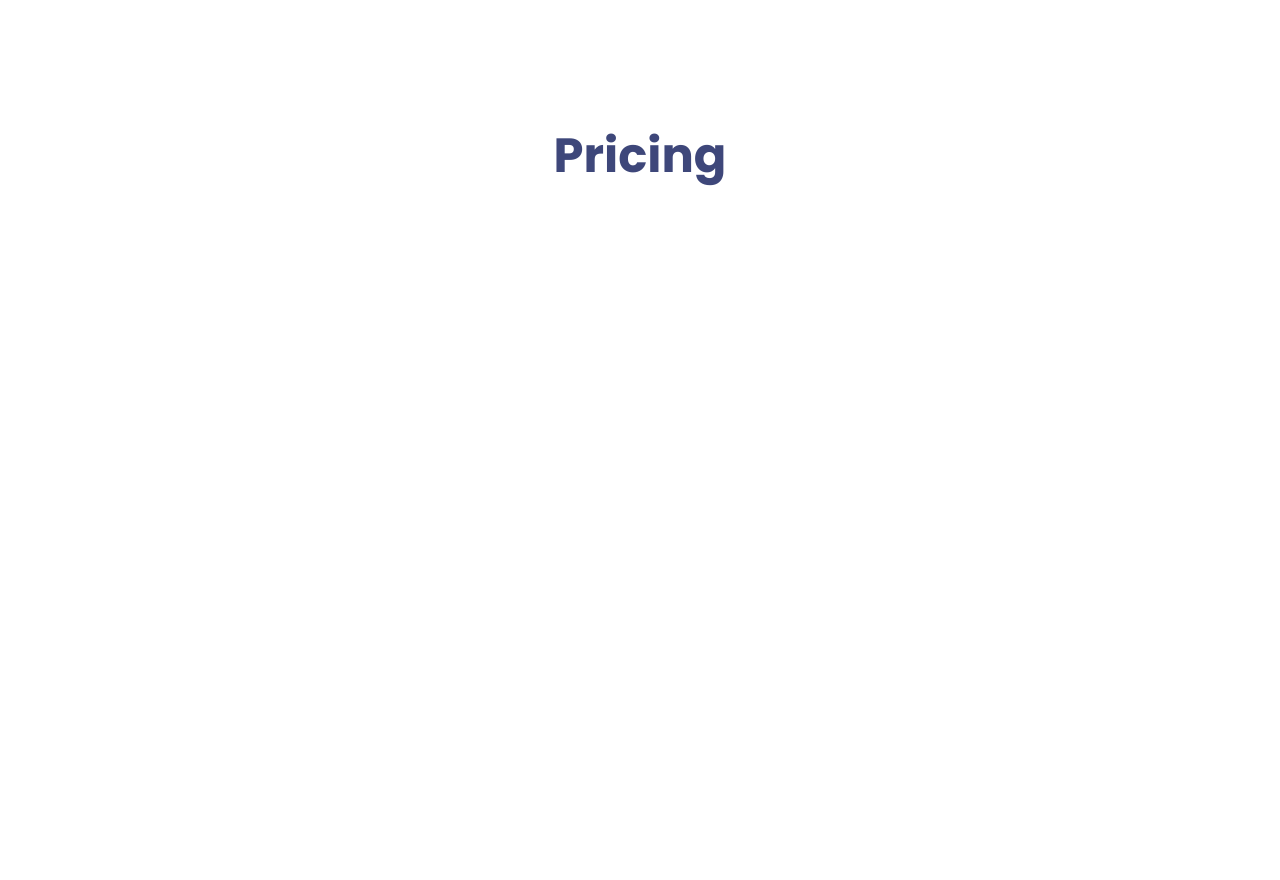
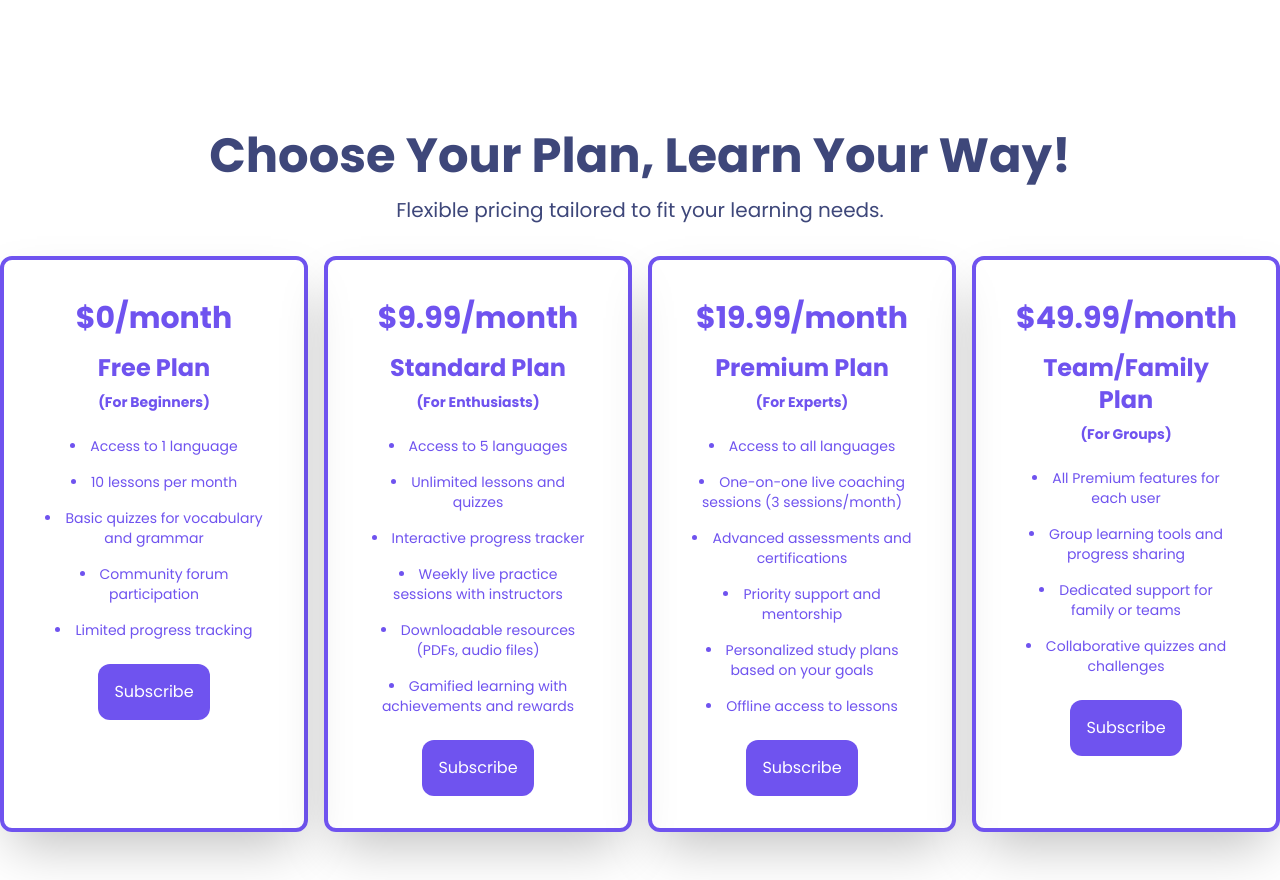
Before and after one commit to AffanImran1303/fluentia_languagelearningAppUI, a Next.js app: page / in a window 1280 px wide. Shown: the part 1820-2700 px from the top of the page. Before the commit the page ends 2048 px from the top, so only its background shows below. Built offline with nearby package versions, Linux system fonts and the light colour scheme.

Commit message:
Updated Pricing Section

```diff
--- /dev/null
+++ b/src/components/Cards.tsx
@@ -0,0 +1,80 @@
+"use client";
+import { cn } from "@/utils/cn";
+import { PricingPlans, Plan } from "@/constants";
+import Button from "./Button";
+
+interface Course{
+    id:number,
+    title:string,
+    slug:string,
+    description:string,
+    price:number,
+    instructor:string,
+    isFeatured:boolean,
+    image:string,
+}
+
+// interface Price{
+//   id:number,
+//   title:string,
+//   price:string,
+//   features:string,
+// }
+
+export function CourseCard({id,title,description,image}:Course) {
+  return (
+    <div className="max-w-xs w-full group/card">
+      <div
+        className={cn(
+          " cursor-pointer overflow-hidden relative card h-96 rounded-md shadow-xl  max-w-sm mx-auto backgroundImage flex flex-col justify-between p-4",
+        //   `bg-[url(https://images.unsplash.com/photo-1544077960-604201fe74bc?ixid=MnwxMjA3fDB8MHxwaG90by1wYWdlfHx8fGVufDB8fHx8&ixlib=rb-1.2.1&auto=format&fit=crop&w=1651&q=80)] bg-cover`
+            "bg-cover bg-blend-darken"
+    )}
+        style={{backgroundImage:`url(${image})`}}
+      >
+        <div className="absolute w-full h-full top-0 left-0 transition duration-300 group-hover/card:bg-black opacity-60"></div>
+        <div className="text content mt-56">
+          <h1 className="font-bold text-xl md:text-2xl text-gray-50 relative z-10">
+            {title}
+          </h1>
+          <p className="font-normal text-sm text-gray-50 relative z-10 my-4">
+            {description}
+          </p>
+        </div>
+      </div>
+    </div>
+  );
+}
+
+export function PriceCard({name,planFor,price,features,description}:Plan){
+  return(
+<div className="max-w-xs w-full group/card shadow-2xl bg-transparent border-4 rounded-xl border-[#6f53ef] text-[#6f53ef]">
+      <div
+        className={cn(
+          "overflow-hidden relative card h-max rounded-md max-w-sm mx-auto flex flex-col justify-between p-4",
+    )}
+      >
+        <div className="absolute w-full h-max top-0 left-0 transition duration-300 group-hover/ease-in"></div>
+        <div className="items-center p-4">
+          <div className="text-center poppins-bold">
+          <p className="text-3xl p-2">
+            {price}
+          </p>
+          <h1 className="font-bold p-2 text-xl md:text-2xl">
+            {name}
+          </h1>
+          <p className="text-sm">{planFor}</p>
+          </div>
+          <div className="text-center text-sm my-4">
+          {features.map((features,index)=>(
+            <li key={index} className="p-2">{features}</li>
+          ))}
+          </div>
+          <div className="flex justify-center place-self-stretch">
+          <Button type={"button"} title={"Subscribe"}/>
+          </div>
+        </div>
+      </div>
+    </div>
+  )
+}
--- a/src/components/CourseCard.tsx
+++ /dev/null
@@ -1,38 +0,0 @@
-"use client";
-import { cn } from "@/utils/cn";
-
-interface Course{
-    id:number,
-    title:string,
-    slug:string,
-    description:string,
-    price:number,
-    instructor:string,
-    isFeatured:boolean,
-    image:string,
-}
-
-export function CourseCard({id,title,description,image}:Course) {
-  return (
-    <div className="max-w-xs w-full group/card">
-      <div
-        className={cn(
-          " cursor-pointer overflow-hidden relative card h-96 rounded-md shadow-xl  max-w-sm mx-auto backgroundImage flex flex-col justify-between p-4",
-        //   `bg-[url(https://images.unsplash.com/photo-1544077960-604201fe74bc?ixid=MnwxMjA3fDB8MHxwaG90by1wYWdlfHx8fGVufDB8fHx8&ixlib=rb-1.2.1&auto=format&fit=crop&w=1651&q=80)] bg-cover`
-            "bg-cover bg-blend-darken"
-    )}
-        style={{backgroundImage:`url(${image})`}}
-      >
-        <div className="absolute w-full h-full top-0 left-0 transition duration-300 group-hover/card:bg-black opacity-60"></div>
-        <div className="text content mt-56">
-          <h1 className="font-bold text-xl md:text-2xl text-gray-50 relative z-10">
-            {title}
-          </h1>
-          <p className="font-normal text-sm text-gray-50 relative z-10 my-4">
-            {description}
-          </p>
-        </div>
-      </div>
-    </div>
-  );
-}
--- a/src/components/FeaturedCourses.tsx
+++ b/src/components/FeaturedCourses.tsx
@@ -1,7 +1,7 @@
 import React from 'react'
 import Button from './Button'
 import courseData from '../data/language_courses.json';
-import { CourseCard } from './CourseCard';
+import { CourseCard } from './Cards';
 
 interface Course{
     id:number,
--- a/src/components/Pricing.tsx
+++ b/src/components/Pricing.tsx
@@ -1,10 +1,18 @@
 import React from 'react'
+import { PriceCard } from './Cards'
+import {PricingPlans, Plan} from '@/constants';
 
 const Pricing = () => {
   return (
     <div className="mt-12 py-12 md:h-max">
       <div className="text-center">
-        <h1 className="text-5xl poppins-bold">Pricing</h1>
+        <h1 className="text-3xl px-4 md:text-5xl poppins-bold">Choose Your Plan, Learn Your Way!</h1>
+        <p className="text-md mt-4 px-6 md:text-xl">Flexible pricing tailored to fit your learning needs.</p>
+      </div>
+      <div className="mt-8 flex justify-center">
+        <div className="grid grid-cols-1 gap-4 sm:grid-cols-2 xl:grid-cols-4">
+          {PricingPlans.map((pricing:Plan)=>(<PriceCard name={pricing.name} price={pricing.price} features={pricing.features} description={''} planFor={pricing.planFor}/>))}
+        </div>
       </div>
 
     </div>
--- a/src/constants/index.ts
+++ b/src/constants/index.ts
@@ -9,3 +9,67 @@ export const navItems = [
   export const HeroButton=[
     {title:"Explore Courses",icon:""}
   ]
+
+  export type Plan = {
+    name: string;
+    planFor:string;
+    price: string;
+    features: string[];
+    description: string;
+  };
+
+  export const PricingPlans: Plan[] = [
+    {
+      name: "Free Plan",
+      planFor:"(For Beginners)",
+      price: "$0/month",
+      description: "Perfect for starting your language learning journey.",
+      features: [
+        "Access to 1 language",
+        "10 lessons per month",
+        "Basic quizzes for vocabulary and grammar",
+        "Community forum participation",
+        "Limited progress tracking",
+      ],
+    },
+    {
+      name: "Standard Plan",
+      planFor:"(For Enthusiasts)",
+      price: "$9.99/month",
+      description: "Ideal for casual learners who want structured content and practice.",
+      features: [
+        "Access to 5 languages",
+        "Unlimited lessons and quizzes",
+        "Interactive progress tracker",
+        "Weekly live practice sessions with instructors",
+        "Downloadable resources (PDFs, audio files)",
+        "Gamified learning with achievements and rewards",
+      ],
+    },
+    {
+      name: "Premium Plan",
+      planFor:"(For Experts)",
+      price: "$19.99/month",
+      description: "For serious learners aiming for fluency with personalized features.",
+      features: [
+        "Access to all languages",
+        "One-on-one live coaching sessions (3 sessions/month)",
+        "Advanced assessments and certifications",
+        "Priority support and mentorship",
+        "Personalized study plans based on your goals",
+        "Offline access to lessons",
+      ],
+    },
+    {
+      name: "Team/Family Plan",
+      planFor:"(For Groups)",
+      price: "$49.99/month",
+      description: "Best for families or teams looking for collaborative learning.",
+      features: [
+        "All Premium features for each user",
+        "Group learning tools and progress sharing",
+        "Dedicated support for family or teams",
+        "Collaborative quizzes and challenges",
+      ],
+    },
+  ];
```
